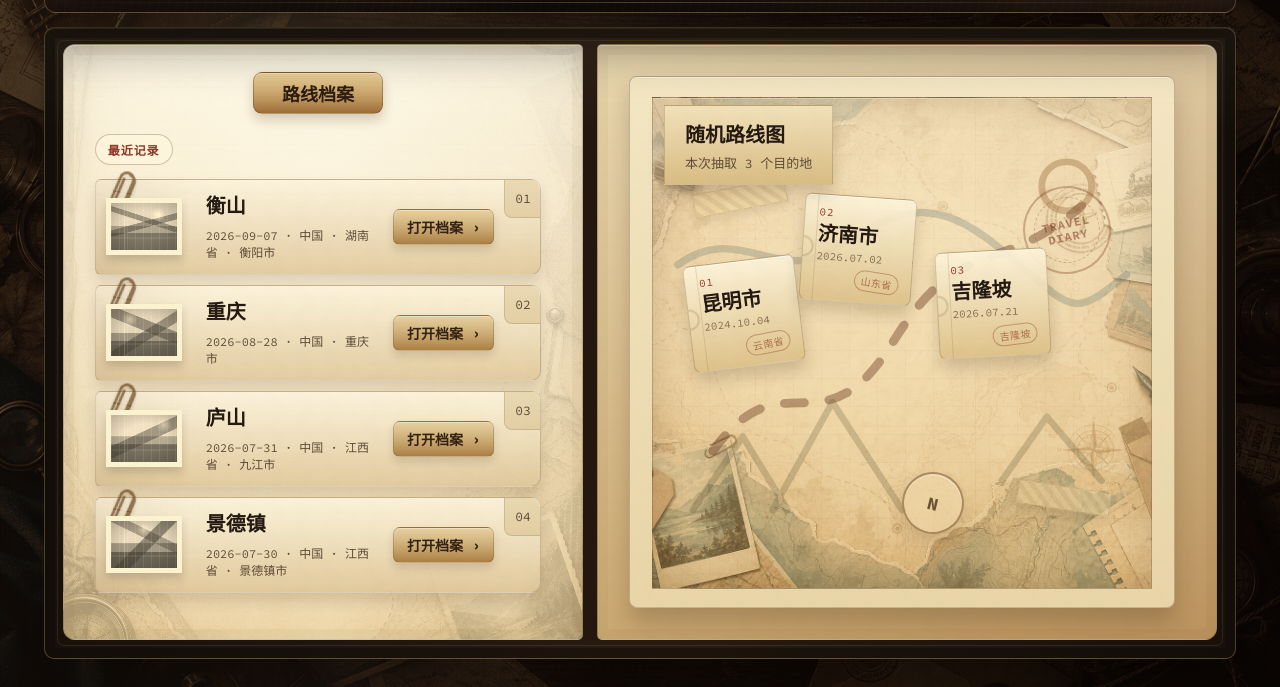
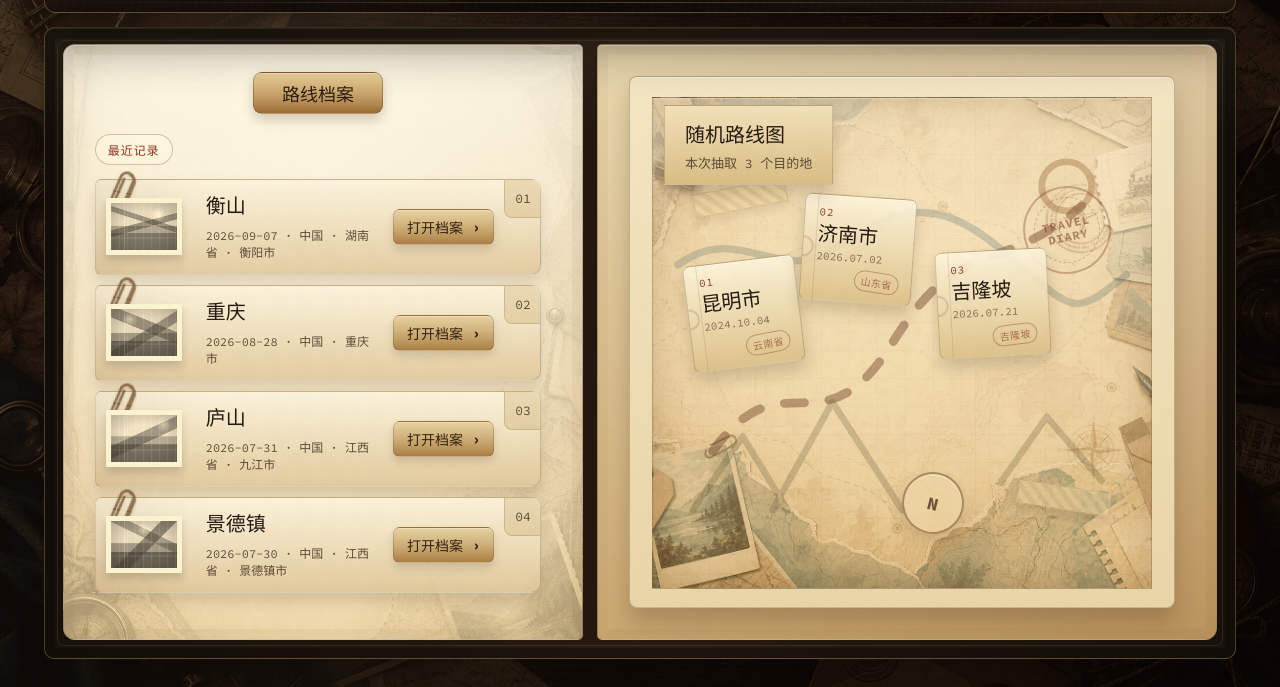
Before and after one commit to Double-Cloth/travel-diary, a website: page index.html in a window 1280 px wide. Shown: the part 113-800 px from the top of the page. Drawn offline with Linux system fonts and the light colour scheme; a web font is replaced by a local one.

Commit message:
fix: 统一使用仓库字体

```diff
--- a/css/01-foundation.css
+++ b/css/01-foundation.css
@@ -3,7 +3,7 @@
     src: url("../assets/fonts/LXGWWenKaiMono-Regular.woff2") format("woff2");
     font-weight: 400;
     font-style: normal;
-    font-display: swap;
+    font-display: block;
 }
 
 @font-face {
@@ -11,7 +11,7 @@
     src: url("../assets/fonts/LXGWWenKaiMono-Medium.woff2") format("woff2");
     font-weight: 700;
     font-style: normal;
-    font-display: swap;
+    font-display: block;
 }
 
 @font-face {
@@ -19,7 +19,7 @@
     src: url("../assets/fonts/SourceCodePro-Regular.woff2") format("woff2");
     font-weight: 400;
     font-style: normal;
-    font-display: swap;
+    font-display: block;
 }
 
 @font-face {
@@ -27,7 +27,7 @@
     src: url("../assets/fonts/SourceCodePro-Bold.woff2") format("woff2");
     font-weight: 700;
     font-style: normal;
-    font-display: swap;
+    font-display: block;
 }
 
 :root {
@@ -87,6 +87,8 @@ html,
 body {
     width: 100%;
     min-height: 100%;
+    font-family: var(--font-serif);
+    font-synthesis: none;
 }
 
 html {
@@ -111,7 +113,6 @@ body {
     background-blend-mode: screen, multiply, normal, normal, normal, overlay, normal;
     background-position: center, center, center, center, center, center, center;
     background-size: 100% 100%, 100% 100%, 100% 100%, 100% 100%, cover, auto, auto;
-    font-family: var(--font-serif);
 }
 
 body::before,
```
Also changed, not shown: tests/performance.test.mjs (+7 -0 lines).
